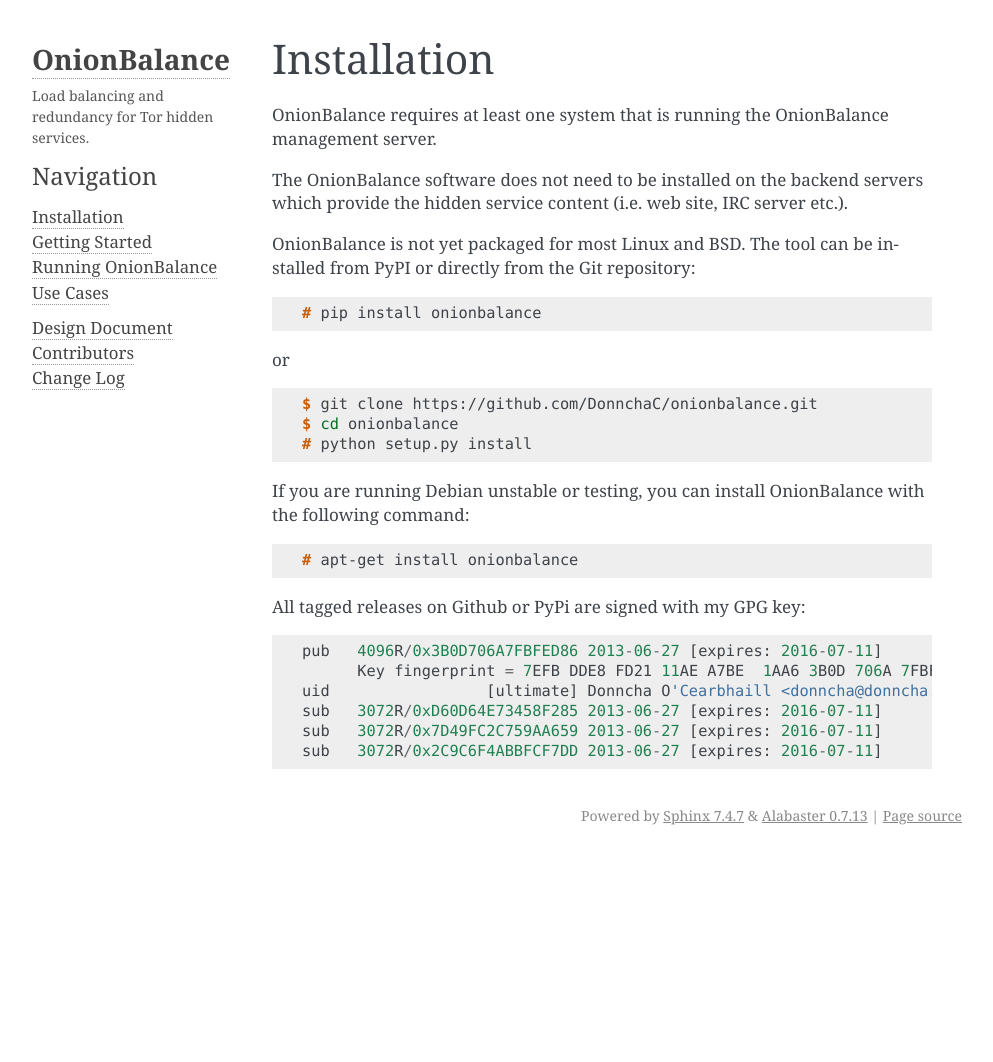
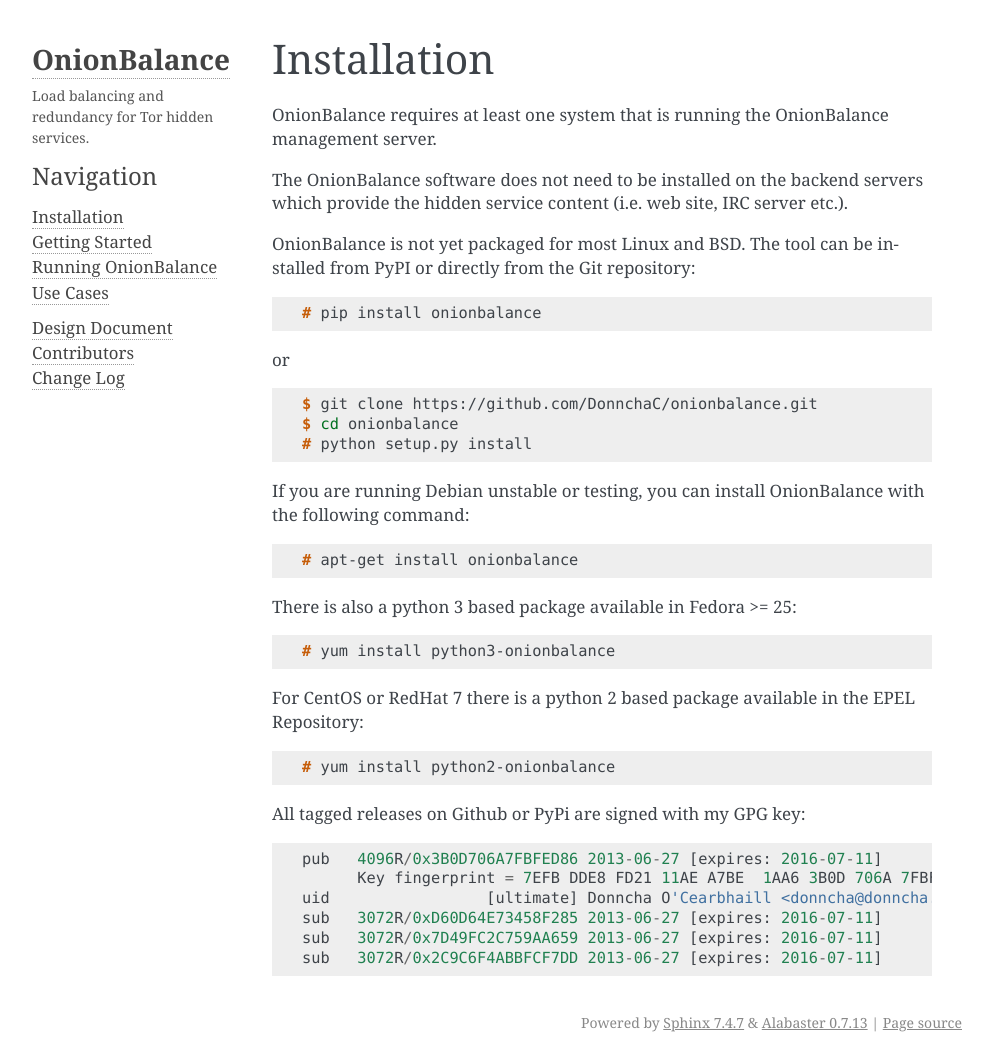
Before and after one commit to DonnchaC/onionbalance, a Sphinx documentation site: the page built from docs/installation.rst, in a window 1280 px wide. Shown: the whole page, without its empty margins (148-1141 px from the left). Built offline with Sphinx 7.4.7, drawn with Linux system fonts in a browser that asks for light colours; before the commit the page ends 900 px from its top, so only the background shows below that.

Commit message:
document fedora / EPEL installations

```diff
--- a/docs/installation.rst
+++ b/docs/installation.rst
@@ -30,6 +30,18 @@
 
    # apt-get install onionbalance
 
+There is also a python 3 based package available in Fedora >= 25:
+
+.. code-block:: console
+
+   # yum install python3-onionbalance
+
+For CentOS or RedHat 7 there is a python 2 based package available in
+the EPEL Repository:
+
+.. code-block:: console
+
+   # yum install python2-onionbalance
 
 All tagged releases on Github or PyPi are signed with my GPG key:
 
```
